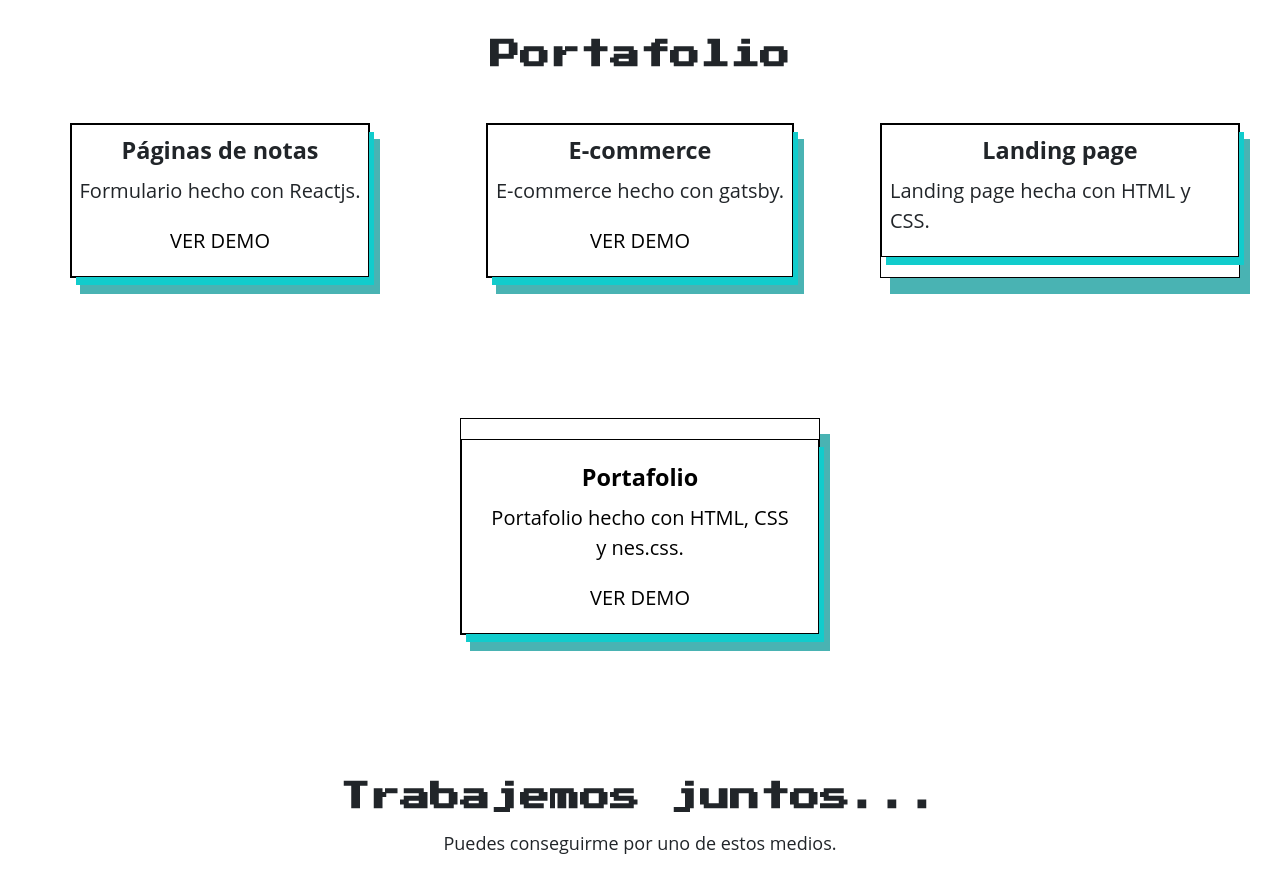
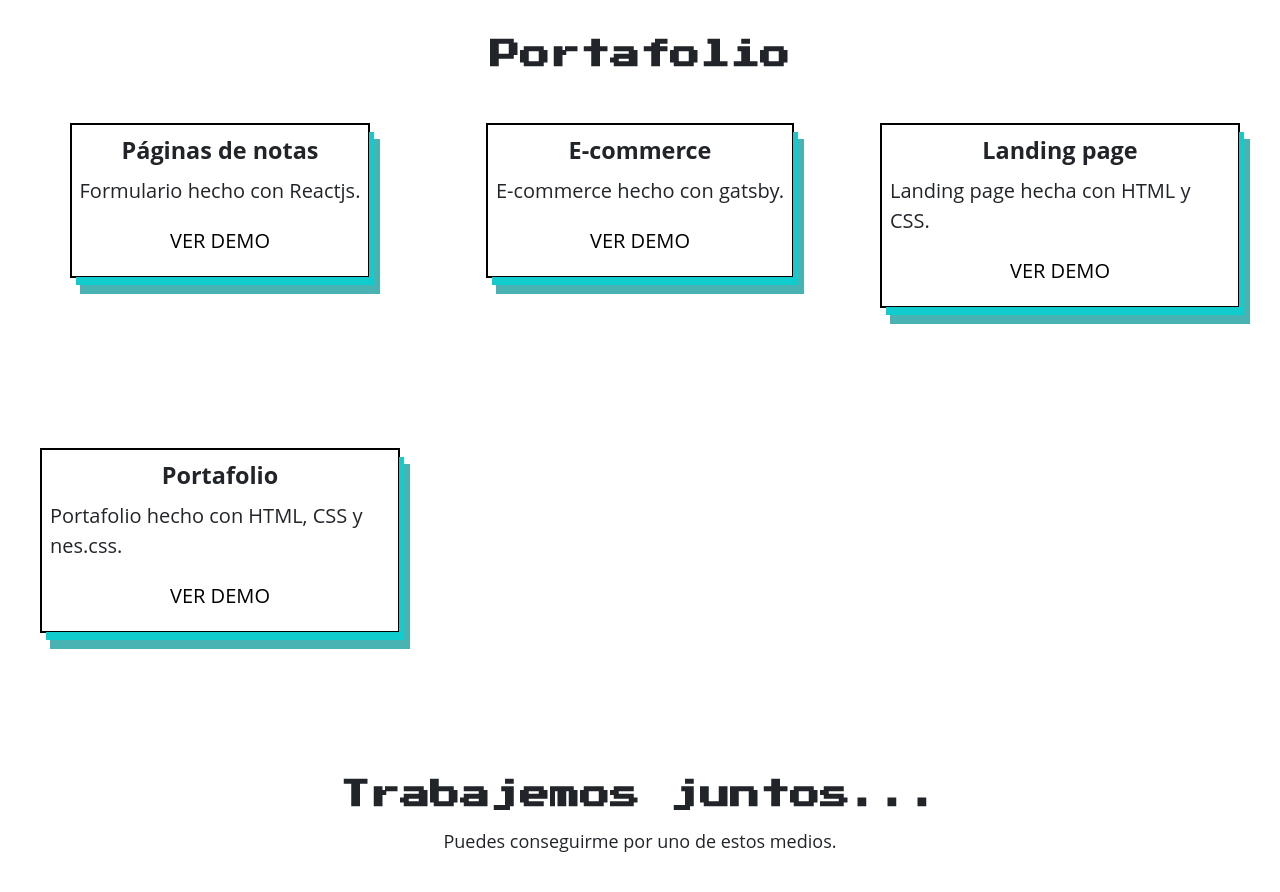
Before and after one commit to yuliannydev/Personal-Portfolio, a website built with Vite: page index.html in a window 1280 px wide. Shown: the part 1717-2609 px from the top of the page. Built offline with nearby package versions, Linux system fonts and the light colour scheme.

Commit message:
:bug: Fix typo

```diff
--- a/index.html
+++ b/index.html
@@ -106,7 +106,7 @@
                 <div class="box-child container-inside">
                   <h3 class="project-tile">Landing page</h3>
                   <p>Landing page hecha con HTML y CSS.</p>
-                  <a href="#" target="_blank"VER DEMO</a>
+                  <a href="#" target="_blank">VER DEMO</a>
                 </div>
               </div>
             </div>
```
